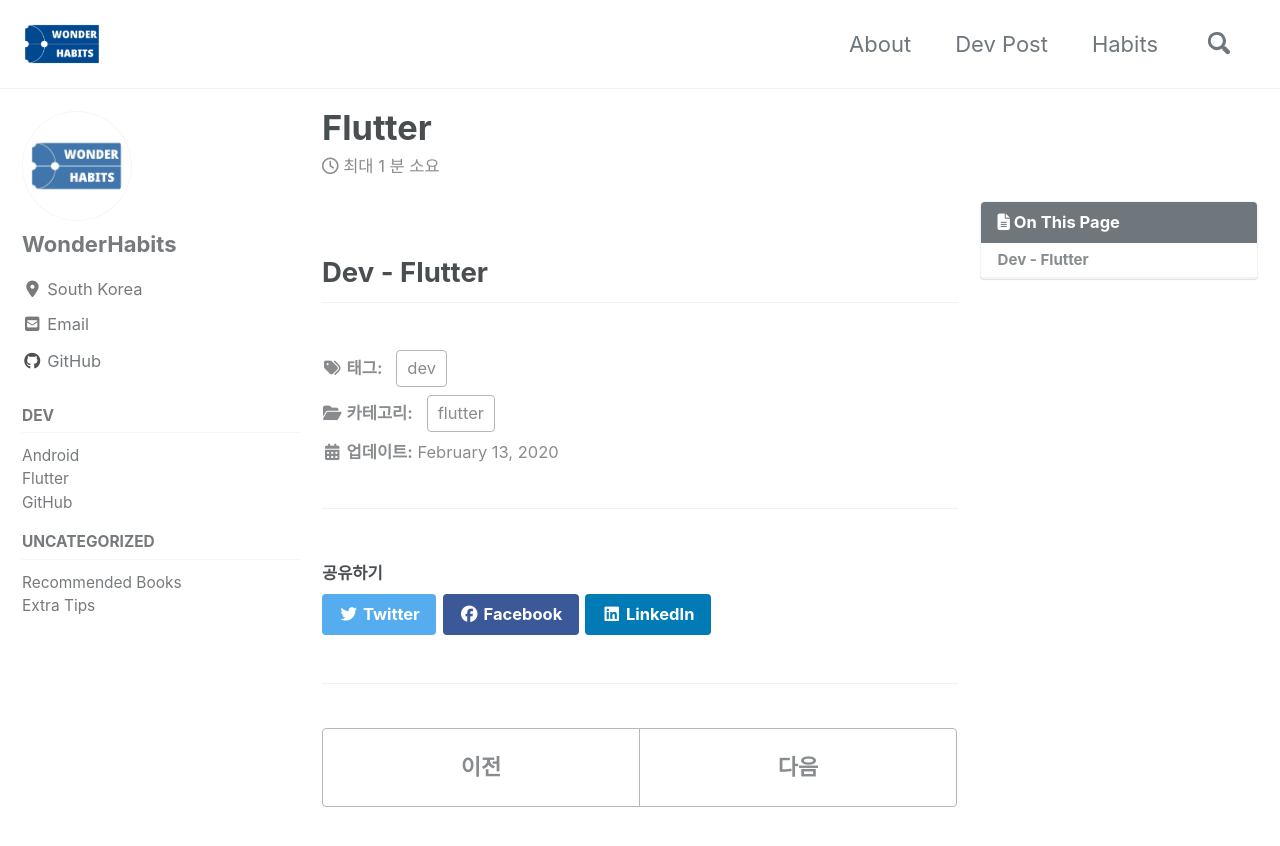
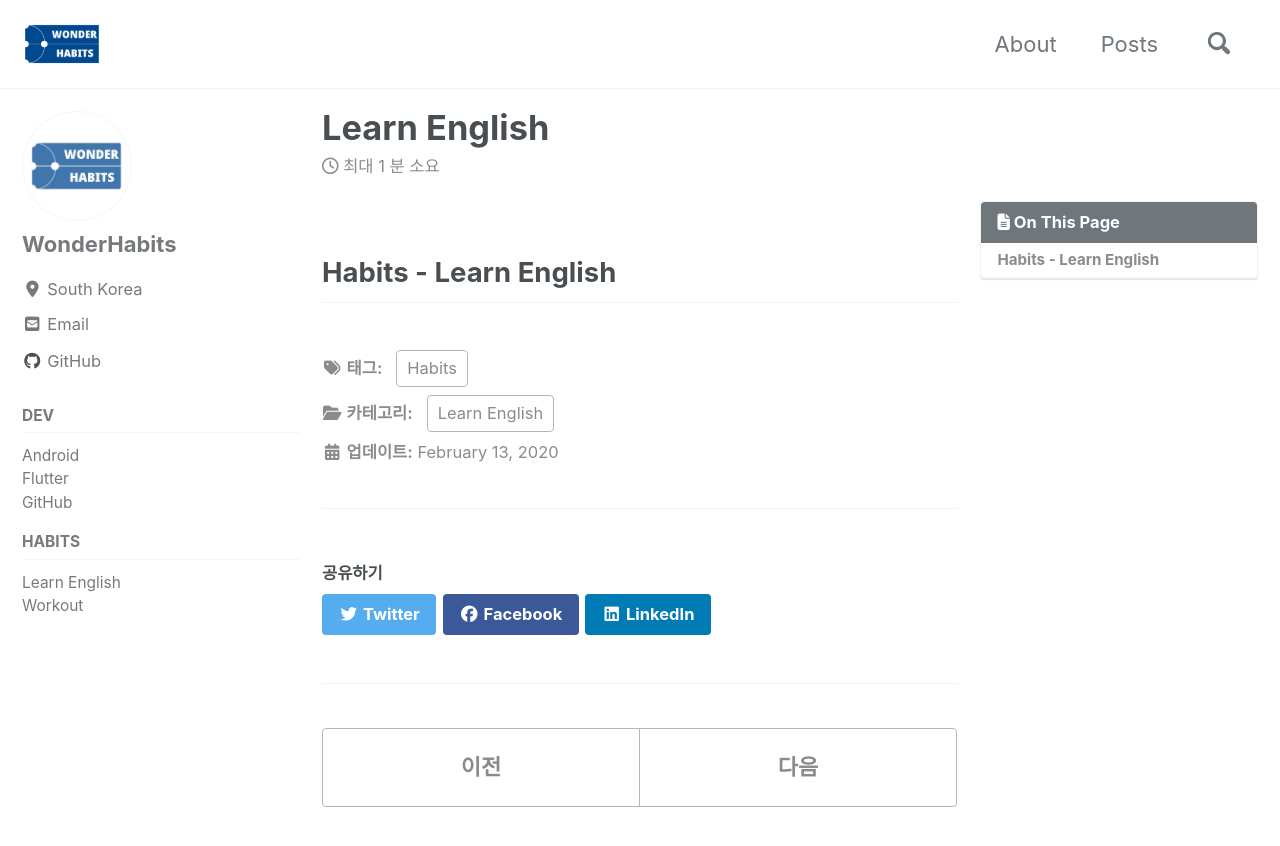
Before and after one commit to WonderHabits/wonderhabits.github.io, a Jekyll site: the page built from _posts/2020-02-13-habits-learn_english-setup.md, in a window 1280 px wide and 900 px high. Shown: the top 846 px of the window. Built offline with Jekyll 4.4.1, drawn with Linux system fonts in a browser that asks for light colours; cached includes are drawn as plain includes; nearby versions of some CDN libraries; some of the changed text lies outside the part shown.

Commit message:
Add something else
Add something else

```diff
--- a/_config.yml
+++ b/_config.yml
@@ -308,14 +308,3 @@ defaults:
     values:
       layout: single
       author_profile: true
-  # _habits
-  - scope:
-      path: ""
-      type: habits
-    values:
-      layout: single
-      author_profile: true
-      share: true
-      comment: true
-      sidebar:
-        nav: "habits"
--- a/_data/navigation.yml
+++ b/_data/navigation.yml
@@ -6,31 +6,21 @@ main:
   #   url: https://mmistakes.github.io/minimal-mistakes/about/
   - title: "About"
     url: /about/
-  - title: "Dev Post"
+  - title: "Posts"
     url: /categories/
-  - title: "Habits"
-    url: /collection-archive/
 
 posts:
   - title: Dev
     children:
       - title: "Android"
-        url: /categories/#android
+        url: /categories/dev-android/
       - title: "Flutter"
-        url: /categories/#flutter
+        url: /categories/dev-flutter/
       - title: "GitHub"
-        url: /categories/#github
-  - title: Uncategorized
-    children:
-      - title: "Recommended Books"
-        url: /categories/#recommended_books
-      - title: "Extra Tips"
-        url: /categories/#extra_tips
-
-habits:
+        url: /categories/dev-github/
   - title: Habits
     children:
+      - title: "Learn English"
+        url: /categories/habits-learn_english/
       - title: "Workout"
-        url: /habits/workout/
-      - title: "English Study"
-        url: /habits/english_study/
+        url: /categories/workout/
--- a/_posts/2020-02-07-dev-flutter-setup.md
+++ b/_posts/2020-02-13-habits-learn_english-setup.md
@@ -1,12 +1,12 @@
 ---
-title: "Flutter"
+title: "Learn English"
 categories:
-  - flutter
+  - Learn English
 tags:
-  - dev
+  - Habits
 toc: true
 last_modified_at: 2020-02-13
 comments: true
 ---
 
-## Dev - Flutter
+## Habits - Learn English
```
Also changed, not shown: _habits/2020-02-07-habits-english-study.md (deleted, +0 -9 lines), _habits/2020-02-07-habits-workout.md (deleted, +0 -9 lines), _pages/dev-android.md (added, +8 -0 lines), _pages/dev-flutter.md (added, +8 -0 lines), _pages/dev-github.md (added, +8 -0 lines), _pages/habits-learn_english.md (added, +9 -0 lines), _pages/habits-workout.md (added, +9 -0 lines), _posts/2020-02-07-uncategorized-extra_tips.md (deleted, +0 -12 lines), _posts/2020-02-07-uncategorized-recommended_books.md (deleted, +0 -12 lines), _posts/2020-02-13-dev-adroid-setup.md (renamed from _posts/2020-02-07-dev-github-setup.md, +4 -4 lines), _posts/2020-02-13-dev-flutter-setup.md (added, +12 -0 lines), _posts/2020-02-13-dev-github-setup.md (renamed from _posts/2020-02-07-dev-adroid-setup.md, +4 -4 lines), _posts/2020-02-13-habits-workout-setup.md (added, +12 -0 lines).
